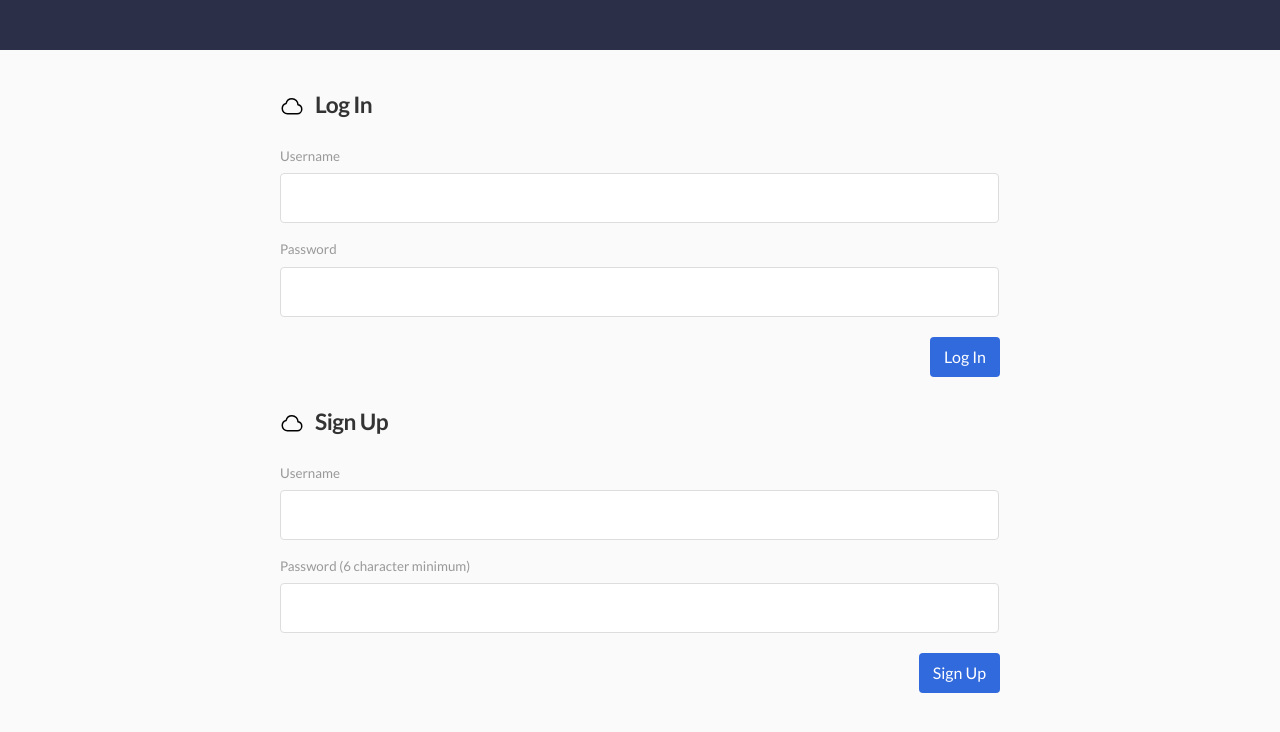
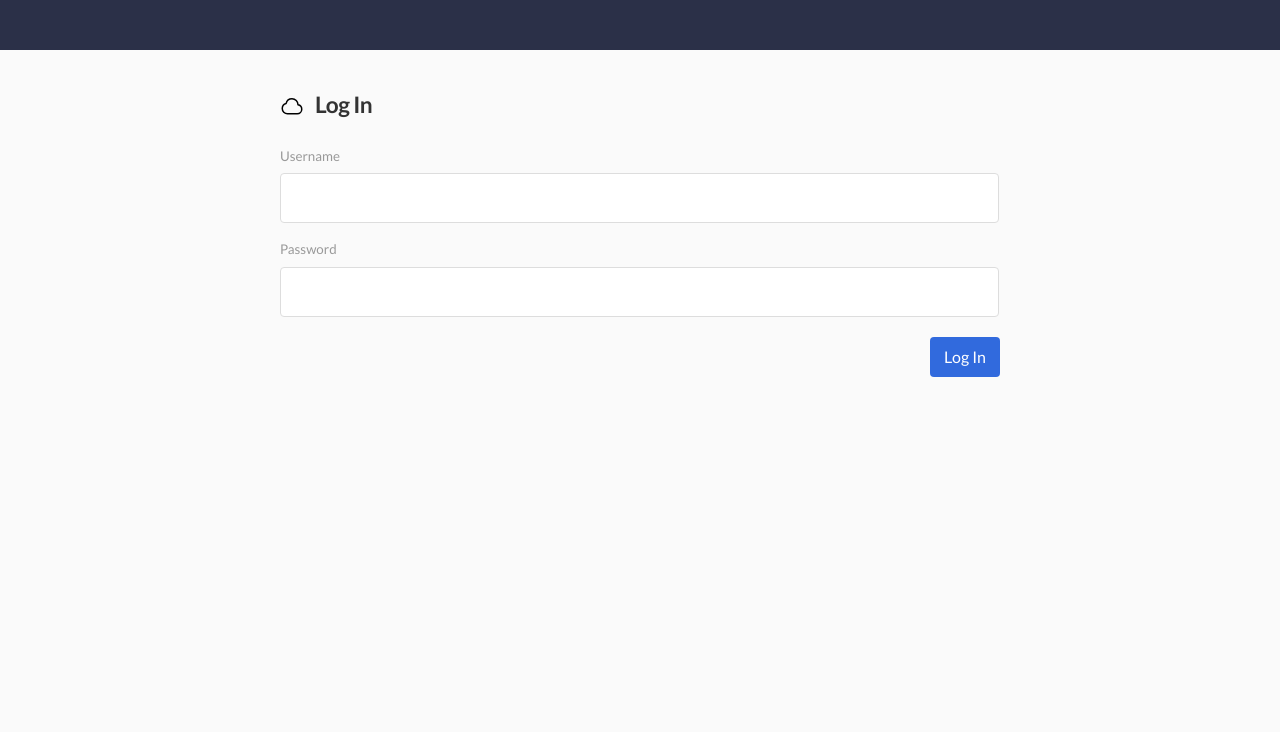
Before and after one commit to TeddyBurnsides/todo, a React (Create React App) app: page / in a window 1280 px wide. Shown: the top 732 px of the page. Built offline with nearby package versions, Linux system fonts and the light colour scheme; what realm-web would draw is missing.

Commit message:
Disable sign up until connection issues are resolved

```diff
--- a/src/index.tsx
+++ b/src/index.tsx
@@ -402,7 +402,7 @@ const App = () => {
             <div id="content">
                 <Loader displayFlag={msgBanner.show} msg={msgBanner.msg} />
                 <LogIn logIn={logIn} />
-                <SignUp signUp={signUp} />
+
             </div>
         );
     }
```
